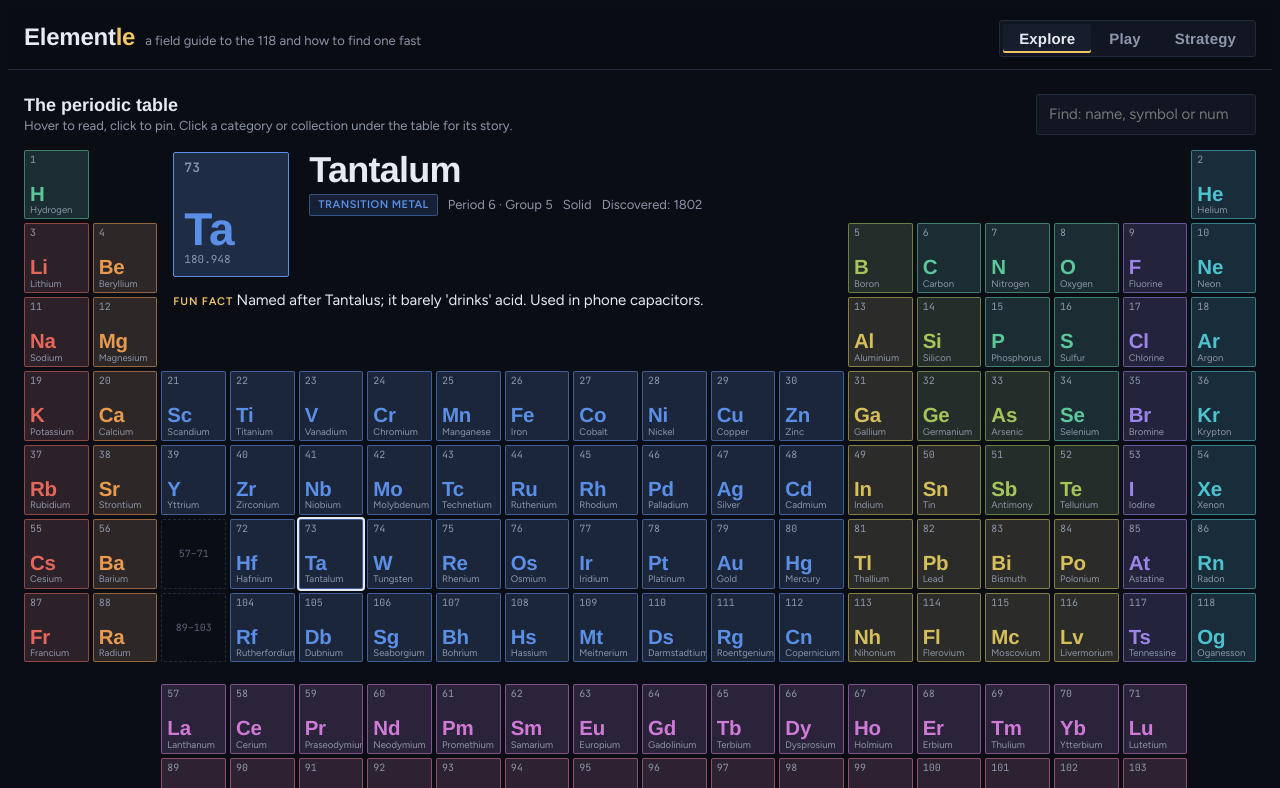
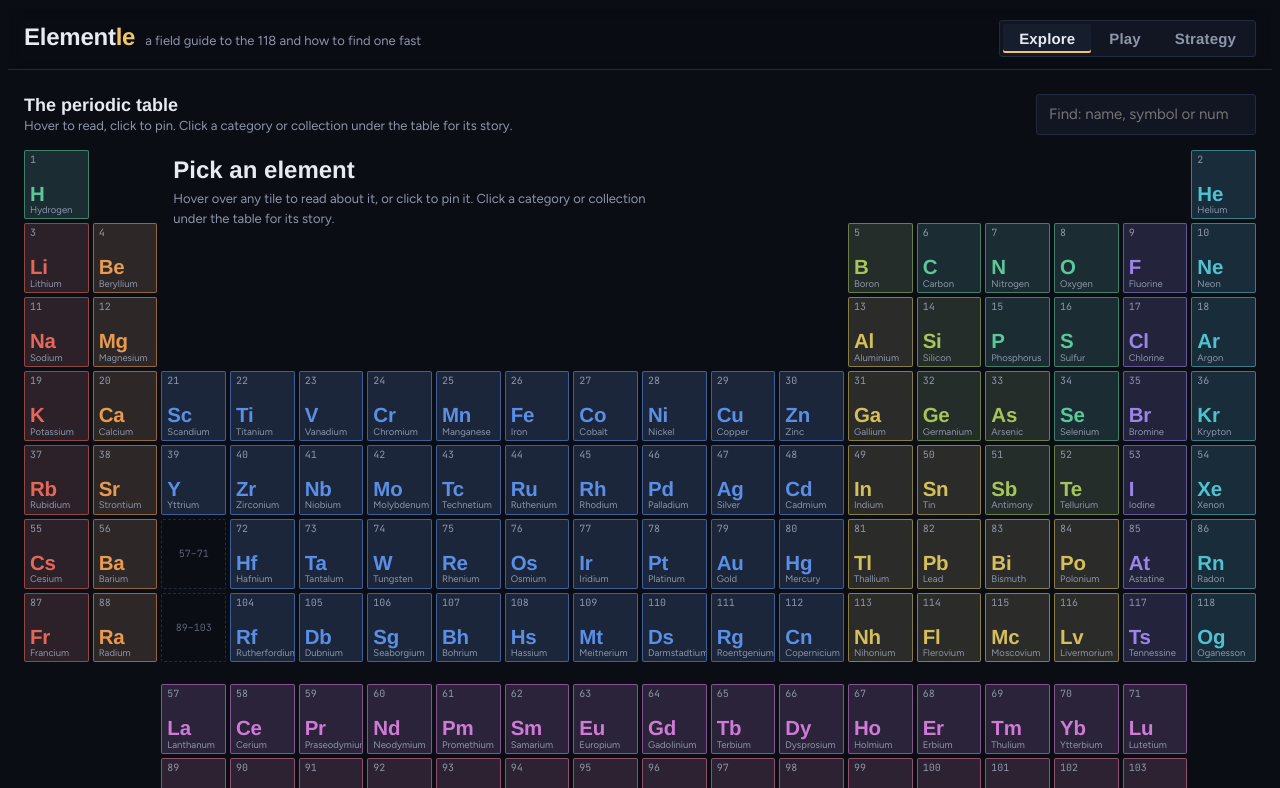
Before and after one commit to liadko/field-notes, a plain HTML site: page elementle.html in a window 1280 px wide. Both pictures are taken after a click on the element 640 px from the left and 114 px from the top of the page. Shown: the top 788 px of the page. Drawn offline with Linux system fonts and the light colour scheme; a web font is replaced by a local one.

Commit message:
Elementle: clicking blank space in Explore clears the selection
Co-Authored-By: Claude Opus 5.5 <noreply@anthropic.com>
Claude-Session: https://claude.ai/code/session_01GWnShy6SXbp9otaW6Qer4v

```diff
--- a/elementle.html
+++ b/elementle.html
@@ -585,6 +585,9 @@ function renderBay(hoverZ) {
       <h2>${esc(g.name)}</h2>
       <p class="gsum">${esc(g.summary)}</p>
       <div class="firsts"><span class="lab">First</span>${whenHTML(fl.first)}<span class="lab">Latest</span>${whenHTML(fl.latest)}</div></div>`;
+  } else if (m === "explore" && (hoverZ ?? state.sel) == null) {
+    bay.innerHTML = `<p class="status">Pick an element</p>
+      <p class="sub">Hover over any tile to read about it, or click to pin it. Click a category or collection under the table for its story.</p>`;
   } else if (m === "explore") {
     const e = el(hoverZ ?? state.sel);
     bay.innerHTML = `<div class="card">
@@ -722,6 +725,8 @@ function renderBelow() {
       <div class="panel"><p class="eyebrow">Discovery timeline</p><h3>In order of discovery</h3>
         <div class="timeline">${timeline}</div>
         <p class="muted" style="font-size:var(--step--1);margin:12px 0 0">Years are the commonly cited dates of discovery or first isolation; several were disputed or happened in stages.</p></div></div>`;
+  } else if (m === "explore" && state.sel == null) {
+    below.innerHTML = "";
   } else if (m === "explore") {
     const e = el(state.sel);
     const k = (v, u = "") => v === "" || v == null ? "—" : `${v}${u}`;
@@ -887,6 +892,16 @@ research.addEventListener("click", ev => {
   if (tr) { setStrategy(tr.dataset.strat); render(); }
 });
 
+/* Clicking blank space in Explore clears the pinned element and any
+   highlighted group; clicks on tiles, text, panels and controls don't count. */
+const BLANK = "html, body, main, .wrap, .toolbar, .table-scroll, .ptable, .gaprow, .slot, .legend, .legend-row, #below, .below";
+document.addEventListener("click", ev => {
+  if (state.mode !== "explore" || !ev.target.matches(BLANK)) return;
+  if (state.sel == null && !state.group) return;
+  state.sel = null; state.group = null; state.focus = "element";
+  render();
+});
+
 /* ---------- mode & render ---------- */
 document.querySelector(".tabs").addEventListener("click", ev => {
   const b = ev.target.closest("button[data-mode]"); if (b) setMode(b.dataset.mode);
```
Also changed, not shown: template.html (+15 -0 lines).
